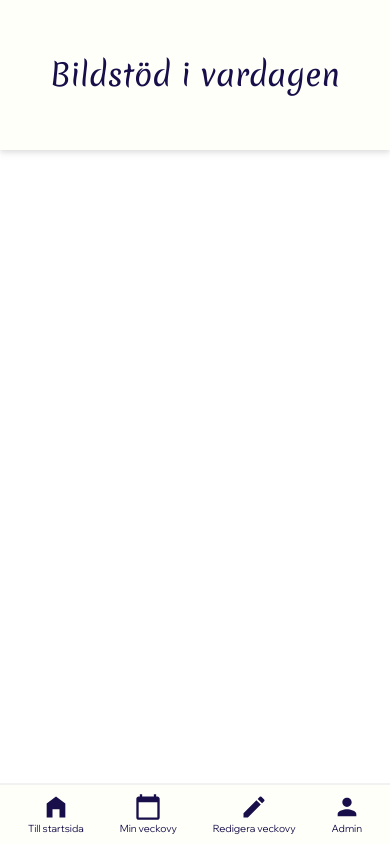
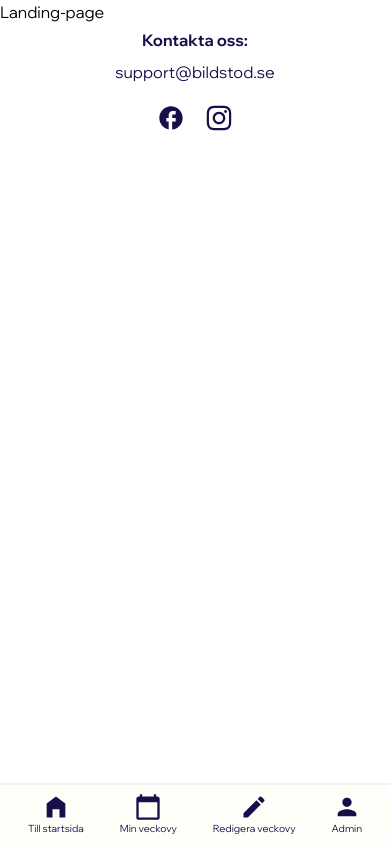
Before and after one commit to QueAnkan/graduation-project, a React (Vite) app: page / in a window 390 px wide. Built offline with nearby package versions, Linux system fonts and the light colour scheme.

Commit message:
added footers text and style, not done yet

```diff
--- a/src/components/Footer.jsx
+++ b/src/components/Footer.jsx
@@ -1,9 +1,19 @@
-
+import {MdFacebook} from 'react-icons/md'
+import { FaInstagram } from "react-icons/fa";
 
 const Footer = () => {
 
 	return (
-		<>Footer</>
+		<div className="flex flex justify-center w-full flex lg:hidden">
+			<div className='flex flex-col justify-center'>
+				<h5 className='p-1 font-bold text-darkblue flex justify-center'>Kontakta oss: </h5>
+				<p className='p-1 pb-3 text-darkblue'>support@bildstod.se</p>
+				<div className='flex flex-row justify-center'>
+					<p className='p-2 pr-3 text-darkblue'><MdFacebook className='size-7'/></p>
+					<p className='p-2 text-darkblue'><FaInstagram className='size-7'/></p>
+				</div>
+			</div>
+		</div>
 	)
 }
 
--- a/src/routes/Root.jsx
+++ b/src/routes/Root.jsx
@@ -9,7 +9,7 @@ const Root = () => {
 	return(
 
 	<>
-	<Header/>
+	{/* <Header/> */}
 	<main>
 		<Outlet/>
 		<Footer/>
```
